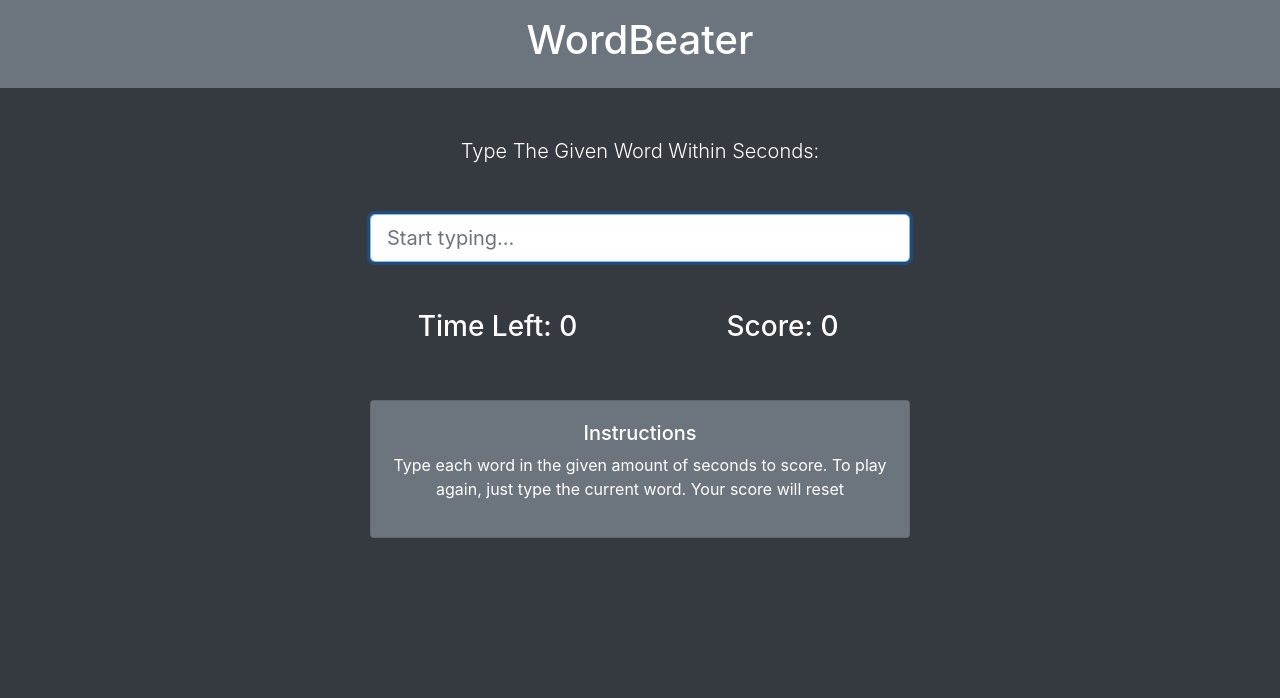
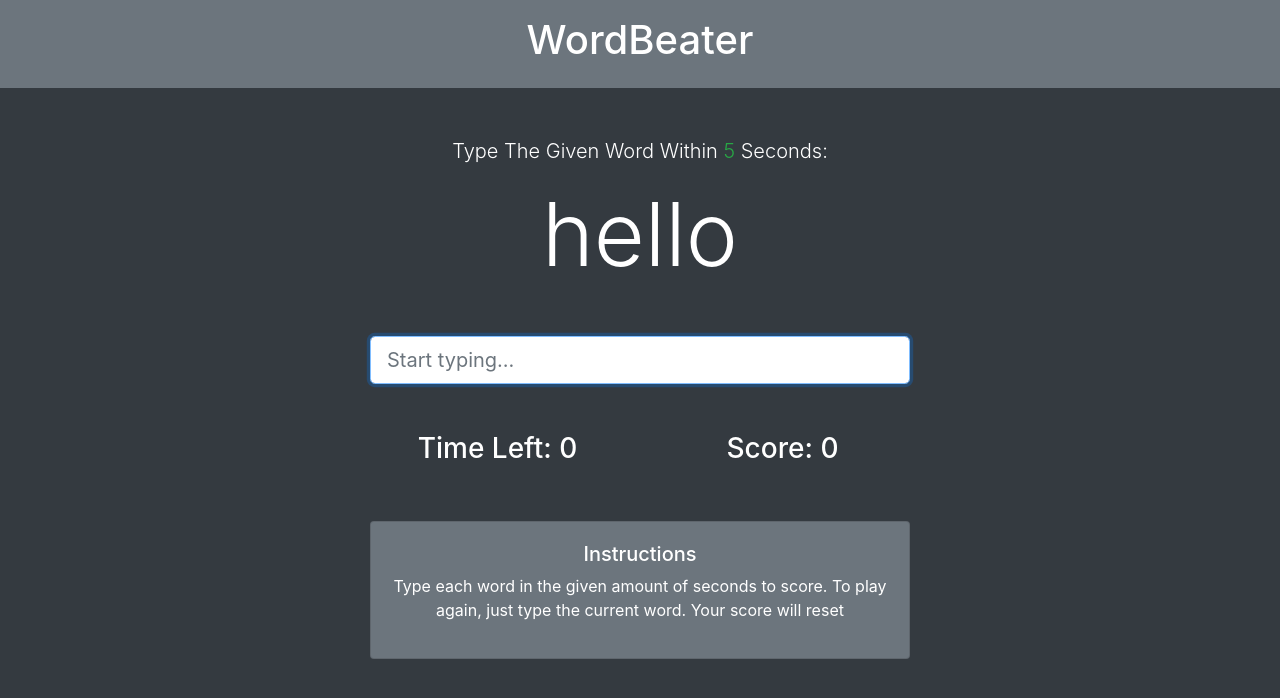
Before and after one commit to bradtraversy/wordbeater, a plain HTML site: page index.html in a window 1280 px wide. Drawn offline with nearby package versions, Linux system fonts and the light colour scheme.

Commit message:
Updated HTML

```diff
--- a/index.html
+++ b/index.html
@@ -8,8 +8,6 @@
   <title>WordBeater</title>
   <link rel="stylesheet" href="https://stackpath.bootstrapcdn.com/bootstrap/4.1.3/css/bootstrap.min.css" integrity="sha384-MCw98/SFnGE8fJT3GXwEOngsV7Zt27NXFoaoApmYm81iuXoPkFOJwJ8ERdknLPMO"
     crossorigin="anonymous">
-
-
 </head>
 
 <body class="bg-dark text-white ">
@@ -22,8 +20,8 @@
     <div class="row">
       <div class="col-md-6 mx-auto">
         <p class="lead">Type The Given Word Within
-          <span class="text-success" id="seconds"></span> Seconds:</p>
-        <h2 class="display-2 mb-5" id="current-word"></h2>
+          <span class="text-success" id="seconds">5</span> Seconds:</p>
+        <h2 class="display-2 mb-5" id="current-word">hello</h2>
         <input type="text" class="form-control form-control-lg" placeholder="Start typing..." id="word-input" autofocus>
         <h4 class="mt-3" id="message"></h4>
 
@@ -55,7 +53,7 @@
     </div>
   </div>
 
-  <script src="main.js"></script>
+  <script src="js/main.js"></script>
 </body>
 
 </html>
```
